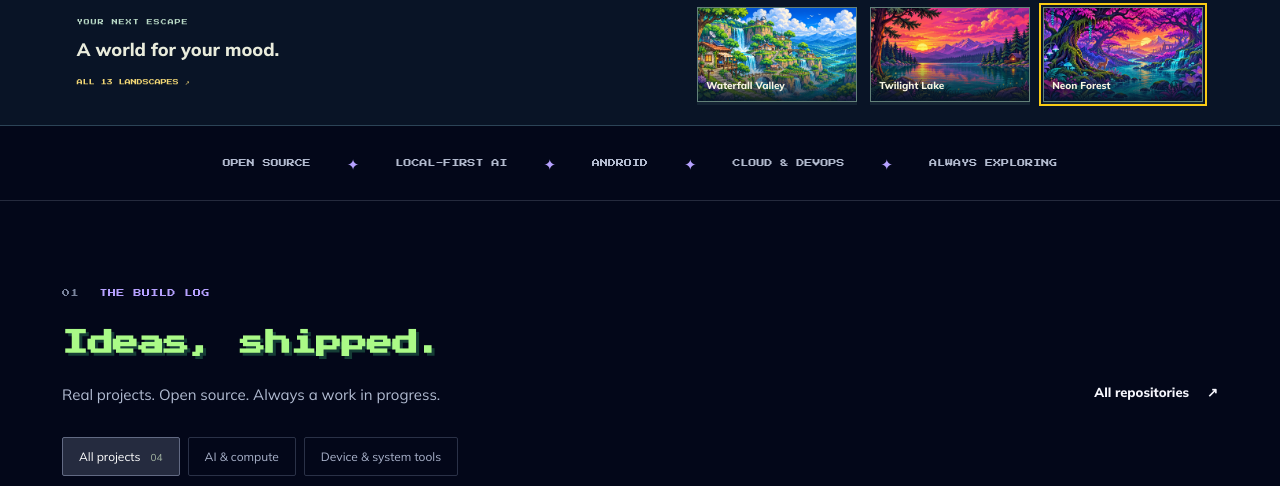
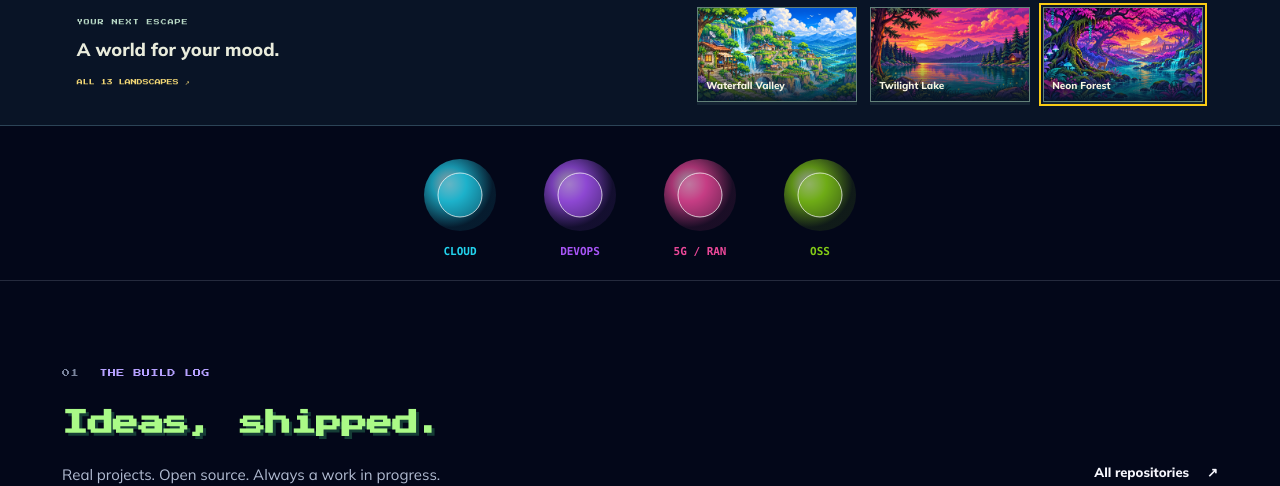
Before and after one commit to sabbirimon/sabbirimon, a website: page docs/index.html in a window 1280 px wide. Shown: the part 1340-1826 px from the top of the page. Drawn offline with Linux system fonts and the light colour scheme; no server answers.

Commit message:
feat: promote the domain orbs strip into the live site
The orbs artwork sat unused in the repo-root assets/ folder, which GitHub
Pages never publishes. Inline it in place of the plain-text skill strip so
the four areas of interest render as breathing glass orbs.

The upstream viewBox clipped the labels below the strip; widen it and keep
the same four names available to screen readers through a hidden list.

```diff
--- a/docs/app.js
+++ b/docs/app.js
@@ -8,6 +8,7 @@ import { initRacer } from './racer.js';
 import { initQuiz } from './quiz.js';
 import { initNews } from './news.js';
 import { initGameSoundControls } from './audio.js';
+import { initOrbs } from './orbs.js';
 const $ = s => document.querySelector(s);
 const read = (key, fallback) => { try { return localStorage.getItem(key) ?? fallback; } catch { return fallback; } };
 let toastTimer;
@@ -15,6 +16,7 @@ function toast(message) { $('#toast').textContent = message; $('#toast').classLi
 document.addEventListener('imon:toast', event => toast(event.detail));
 initExperience();
 initPlayerCard();
+initOrbs();
 initArcade(); initLudo(); initPuzzle(); initSlots(); initRacer(); initQuiz(); initNews(); initGameSoundControls();
 document.querySelectorAll('[data-filter]').forEach(button => button.addEventListener('click', () => {
   const filter = button.dataset.filter; let count = 0;
--- a/docs/index.html
+++ b/docs/index.html
@@ -60,7 +60,7 @@
   ]
 }
 </script>
-<link rel="canonical" href="https://imon.com.bd/"><link rel="icon" href="icon.svg" type="image/svg+xml"><link rel="manifest" href="manifest.webmanifest"><link rel="preload" href="fonts/press-start-2p.ttf" as="font" type="font/ttf" crossorigin><link rel="stylesheet" href="style.css"><link rel="stylesheet" href="player-card.css"><link rel="stylesheet" href="arcade.css"><link rel="stylesheet" href="ludo.css"><link rel="stylesheet" href="puzzle.css"><link rel="stylesheet" href="slots.css"><link rel="stylesheet" href="racer.css"><link rel="stylesheet" href="quiz.css"><link rel="stylesheet" href="news.css"><link rel="stylesheet" href="experience.css"><link rel="stylesheet" href="sound-mixer.css"><script type="module" src="app.js"></script>
+<link rel="canonical" href="https://imon.com.bd/"><link rel="icon" href="icon.svg" type="image/svg+xml"><link rel="manifest" href="manifest.webmanifest"><link rel="preload" href="fonts/press-start-2p.ttf" as="font" type="font/ttf" crossorigin><link rel="stylesheet" href="style.css"><link rel="stylesheet" href="player-card.css"><link rel="stylesheet" href="arcade.css"><link rel="stylesheet" href="ludo.css"><link rel="stylesheet" href="puzzle.css"><link rel="stylesheet" href="slots.css"><link rel="stylesheet" href="racer.css"><link rel="stylesheet" href="quiz.css"><link rel="stylesheet" href="news.css"><link rel="stylesheet" href="experience.css"><link rel="stylesheet" href="sound-mixer.css"><link rel="stylesheet" href="orbs.css"><script type="module" src="app.js"></script>
 </head>
 <body>
 <a class="skip-link" href="#main">Skip to content</a>
--- /dev/null
+++ b/docs/orbs.css
@@ -0,0 +1,8 @@
+/* Domain orbs — breathing glass-orb row replacing the plain-text skill strip. */
+.skill-strip{position:relative;display:flex;align-items:center;justify-content:center;gap:10px;padding:14px 18px;overflow:hidden}
+.skill-strip .strip-star{display:none}
+.orb-art{width:min(480px,100%);line-height:0;padding-bottom:2px}
+.orb-art svg{width:100%;height:auto;display:block;overflow:visible}
+.orb-labels{list-style:none;margin:0;padding:0}
+@media(max-width:650px){.skill-strip{padding:10px 12px}.orb-art{max-width:360px}}
+@media(prefers-reduced-motion:reduce){.orb-art svg *{animation:none!important}}
--- /dev/null
+++ b/docs/orbs.js
@@ -0,0 +1,95 @@
+/**
+ * Domain orbs — an animated strip of the four areas of interest.
+ *
+ * The artwork lives at art/orbs.svg (pure SVG + SMIL, no JavaScript needed).
+ * It is inlined so the orb colors follow the site's accent theme and so the
+ * strip can be themed as a whole. Screen readers get the same four labels
+ * through a visually hidden list, so inlining never duplicates content.
+ *
+ * Original artwork by the site owner; see art/PROMPTS.md.
+ */
+const ORB_DOMAINS = [
+  { label: 'Cloud', key: 'cloud' },
+  { label: 'DevOps', key: 'devops' },
+  { label: '5G / RAN', key: 'ran' },
+  { label: 'Open source', key: 'oss' }
+];
+
+export const ORB_LABELS = ORB_DOMAINS.map(domain => domain.label);
+
+function svgText(markup) {
+  // The SVG is authored in this repository, but it is still injected as markup,
+  // so strip anything that could close the tag or open a script.
+  return markup.replace(/<script[\s\S]*?<\/script>/gi, '').replace(/<[^>]*on\w+\s*=\s*("[^"]*"|'[^']*'|[^\s>]+)/gi, '');
+}
+
+export function initOrbs() {
+  const strip = document.querySelector('.skill-strip');
+  if (!strip || strip.dataset.orbsReady) return;
+  strip.dataset.orbsReady = 'true';
+
+  const list = document.createElement('ul');
+  list.className = 'sr-only orb-labels';
+  ORB_DOMAINS.forEach(domain => {
+    const item = document.createElement('li');
+    item.textContent = domain.label;
+    list.append(item);
+  });
+
+  const art = document.createElement('div');
+  art.className = 'orb-art';
+  art.setAttribute('aria-hidden', 'true');
+  art.innerHTML = svgText(`
+    <svg xmlns="http://www.w3.org/2000/svg" viewBox="0 0 480 124" preserveAspectRatio="xMidYMid meet" focusable="false">
+      <defs>
+        <radialGradient id="orb1" cx="0.35" cy="0.35" r="0.6">
+          <stop offset="0%" stop-color="#ffffff" stop-opacity="0.6"/>
+          <stop offset="40%" stop-color="#22d3ee" stop-opacity="0.7"/>
+          <stop offset="100%" stop-color="#22d3ee" stop-opacity="0.10"/>
+        </radialGradient>
+        <radialGradient id="orb2" cx="0.35" cy="0.35" r="0.6">
+          <stop offset="0%" stop-color="#ffffff" stop-opacity="0.6"/>
+          <stop offset="40%" stop-color="#a855f7" stop-opacity="0.7"/>
+          <stop offset="100%" stop-color="#a855f7" stop-opacity="0.10"/>
+        </radialGradient>
+        <radialGradient id="orb3" cx="0.35" cy="0.35" r="0.6">
+          <stop offset="0%" stop-color="#ffffff" stop-opacity="0.6"/>
+          <stop offset="40%" stop-color="#ec4899" stop-opacity="0.7"/>
+          <stop offset="100%" stop-color="#ec4899" stop-opacity="0.10"/>
+        </radialGradient>
+        <radialGradient id="orb4" cx="0.35" cy="0.35" r="0.6">
+          <stop offset="0%" stop-color="#ffffff" stop-opacity="0.6"/>
+          <stop offset="40%" stop-color="#84cc16" stop-opacity="0.7"/>
+          <stop offset="100%" stop-color="#84cc16" stop-opacity="0.10"/>
+        </radialGradient>
+      </defs>
+      <g font-family="ui-monospace, Menlo, monospace" font-size="11" font-weight="700" text-anchor="middle">
+        <g transform="translate(60 55)">
+          <circle r="36" fill="url(#orb1)"><animate attributeName="r" values="32;40;32" dur="3s" repeatCount="indefinite"/></circle>
+          <circle r="22" fill="#22d3ee" fill-opacity="0.45" stroke="#ffffff" stroke-opacity="0.7" stroke-width="1"/>
+          <text y="60" fill="#22d3ee">CLOUD</text>
+        </g>
+        <g transform="translate(180 55)">
+          <circle r="36" fill="url(#orb2)"><animate attributeName="r" values="32;40;32" dur="3s" begin="0.75s" repeatCount="indefinite"/></circle>
+          <circle r="22" fill="#a855f7" fill-opacity="0.45" stroke="#ffffff" stroke-opacity="0.7" stroke-width="1"/>
+          <text y="60" fill="#a855f7">DEVOPS</text>
+        </g>
+        <g transform="translate(300 55)">
+          <circle r="36" fill="url(#orb3)"><animate attributeName="r" values="32;40;32" dur="3s" begin="1.5s" repeatCount="indefinite"/></circle>
+          <circle r="22" fill="#ec4899" fill-opacity="0.45" stroke="#ffffff" stroke-opacity="0.7" stroke-width="1"/>
+          <text y="60" fill="#ec4899">5G / RAN</text>
+        </g>
+        <g transform="translate(420 55)">
+          <circle r="36" fill="url(#orb4)"><animate attributeName="r" values="32;40;32" dur="3s" begin="2.25s" repeatCount="indefinite"/></circle>
+          <circle r="22" fill="#84cc16" fill-opacity="0.45" stroke="#ffffff" stroke-opacity="0.7" stroke-width="1"/>
+          <text y="60" fill="#84cc16">OSS</text>
+        </g>
+      </g>
+    </svg>`);
+
+  const old = strip.querySelectorAll('span');
+  old.forEach(node => node.remove());
+  strip.setAttribute('role', 'group');
+  strip.setAttribute('aria-label', 'Areas of interest');
+  strip.append(art, list);
+}
--- a/docs/sw.js
+++ b/docs/sw.js
@@ -2,7 +2,7 @@
 const VERSION = 'imon-world-art-v4';
 const SCOPE = self.registration.scope;
 const CACHE = VERSION + ':' + SCOPE;
-const FILES = ['./','index.html','style.css','player-card.css','player-card.js','app.js','world.js','art/waterfall-valley.webp','art/twilight-lake.webp','art/neon-forest.webp','weather.js','experience.js','experience.css','sound-mixer.js','sound-mixer.css','local-context.js','ambient.js','audio.js','arcade.js','arcade.css','ludo.js','ludo.css','puzzle.js','puzzle.css','slots.js','slots.css','racer.js','racer.css','quiz.js','quiz.css','news.js','news.css','data/news.json','data/science.json','data/quiz.json','data/quiz-bank.json','gridworks/','gridworks/index.html','gridworks/engine.js','gridworks/view.js','gridworks/story.js','gridworks/globe.js','gridworks/globe-renderer.js','gridworks/globe.css','gridworks/style.css','icon.svg','manifest.webmanifest','fonts/press-start-2p.ttf','fonts/mulish-regular.ttf','fonts/mulish-extra-bold.ttf'];
+const FILES = ['./','index.html','style.css','player-card.css','player-card.js','app.js','world.js','art/waterfall-valley.webp','art/twilight-lake.webp','art/neon-forest.webp','weather.js','experience.js','experience.css','sound-mixer.js','sound-mixer.css','local-context.js','ambient.js','audio.js','arcade.js','arcade.css','ludo.js','ludo.css','puzzle.js','puzzle.css','slots.js','slots.css','racer.js','racer.css','quiz.js','quiz.css','news.js','news.css','orbs.js','orbs.css','art/orbs.svg','data/news.json','data/science.json','data/quiz.json','data/quiz-bank.json','gridworks/','gridworks/index.html','gridworks/engine.js','gridworks/view.js','gridworks/story.js','gridworks/globe.js','gridworks/globe-renderer.js','gridworks/globe.css','gridworks/style.css','icon.svg','manifest.webmanifest','fonts/press-start-2p.ttf','fonts/mulish-regular.ttf','fonts/mulish-extra-bold.ttf'];
 self.addEventListener('install', event => { event.waitUntil(caches.open(CACHE).then(cache => cache.addAll(FILES.map(file => new URL(file,SCOPE).href))).then(() => self.skipWaiting())); });
 self.addEventListener('activate', event => {
   event.waitUntil((async () => {
```
Also changed, not shown: tests/orbs.test.mjs (added, +4 -0 lines), docs/art/orbs.svg (added).
